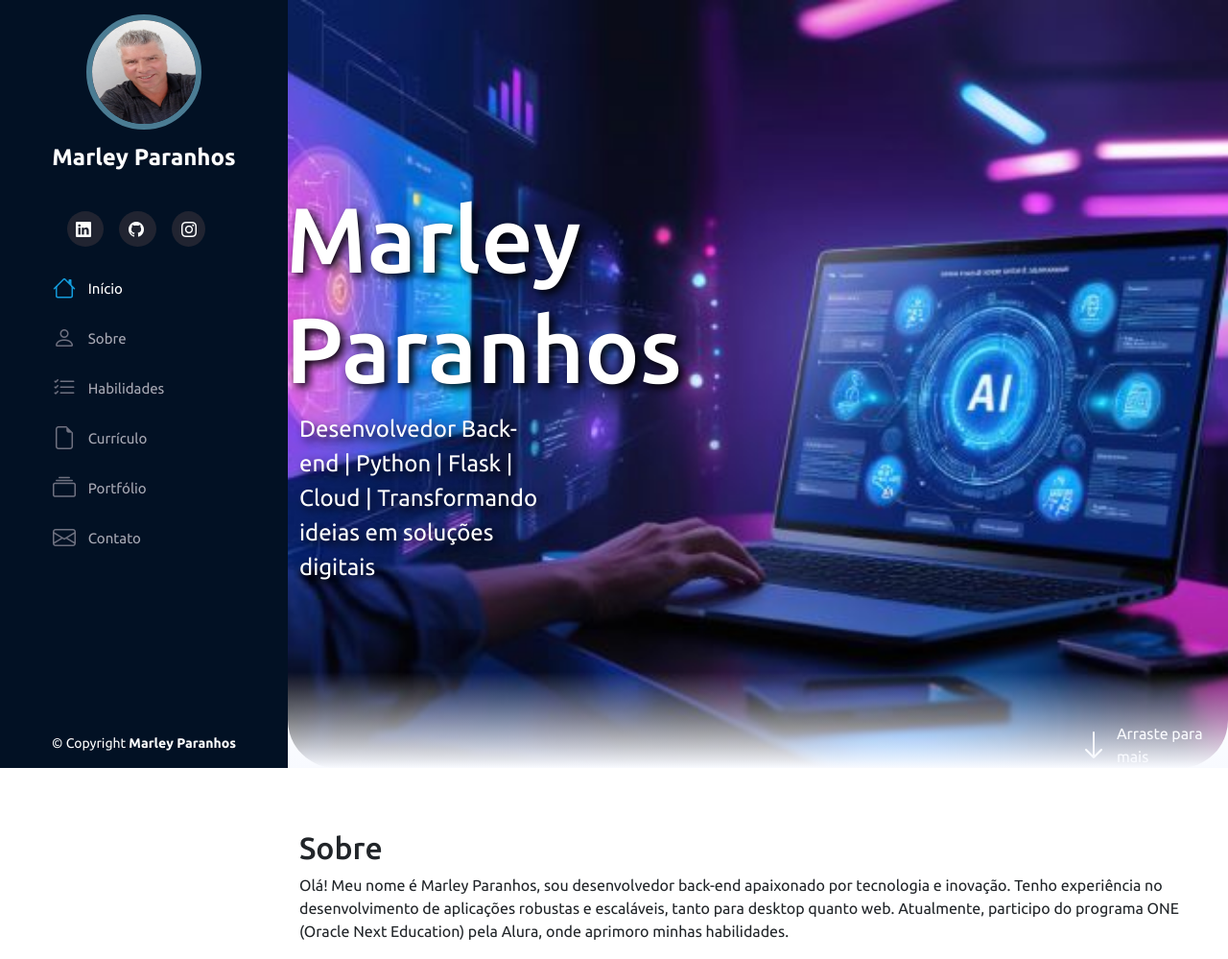
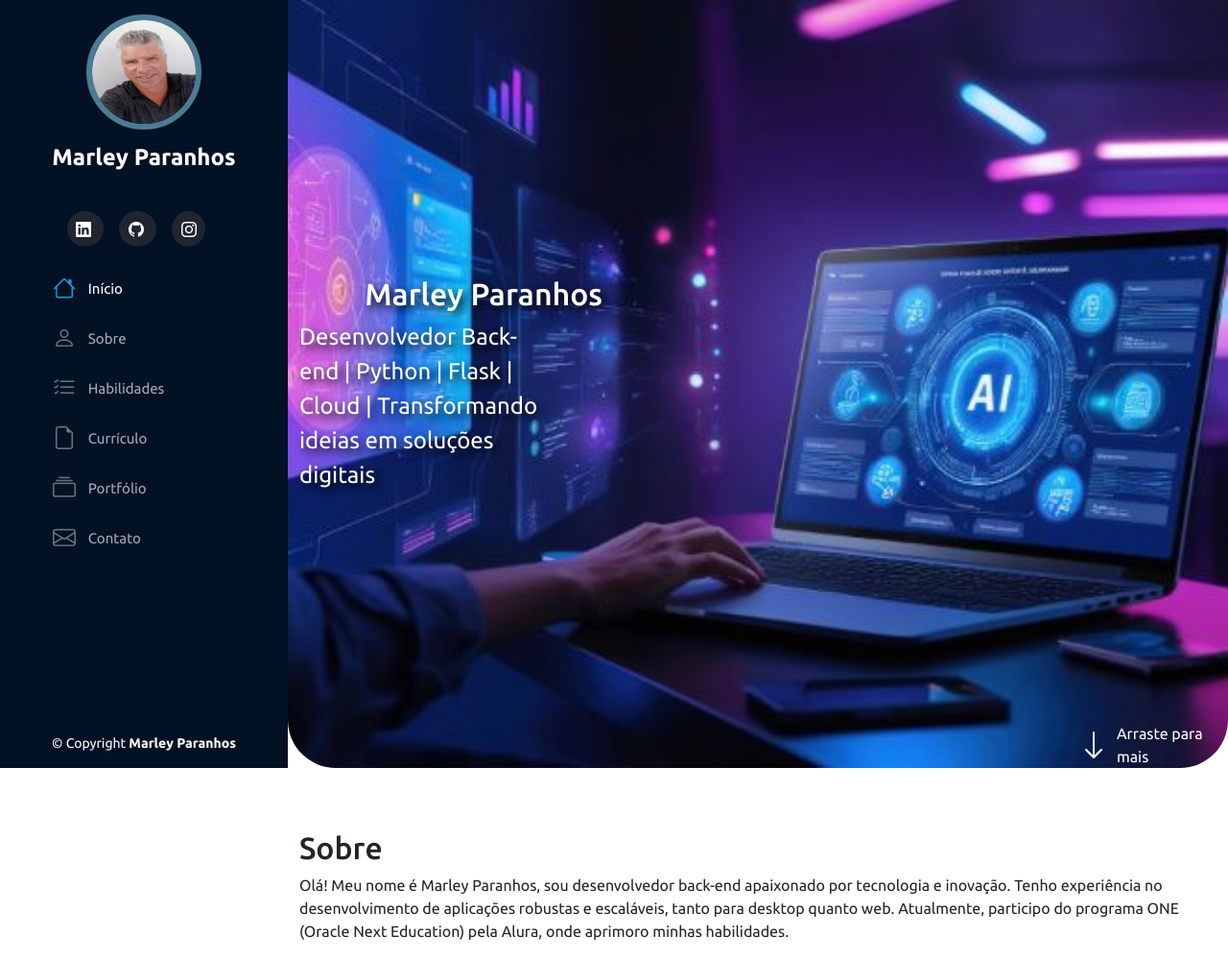
Before and after one commit to marley-paranhos/portfolio-marley-paranhos, a Flask app: page / in a window 1280 px wide. Shown: the top 999 px of the page at 96% size. Run offline with Flask 3, Linux system fonts and the light colour scheme; some libraries are stand-ins or nearby versions.

Commit message:
comentando a regra de estilo para o fade na seção inicial

```diff
--- a/static/style.css
+++ b/static/style.css
@@ -109,7 +109,7 @@
 }
 
 /* cria o fade na parte de baixo */
-section#inicio::after {
+/* section#inicio::after {
   content: "";
   position: absolute;
   bottom: 0;
@@ -118,7 +118,7 @@
   height: 100px; /* altura do fade */
   background: linear-gradient(to bottom, rgba(2, 17, 36, 0) 0%, #f8faff 100%);
   pointer-events: none; /* não atrapalha cliques */
-}
+} */
 
 section#inicio h2 {
   font-size: 6rem;
```
